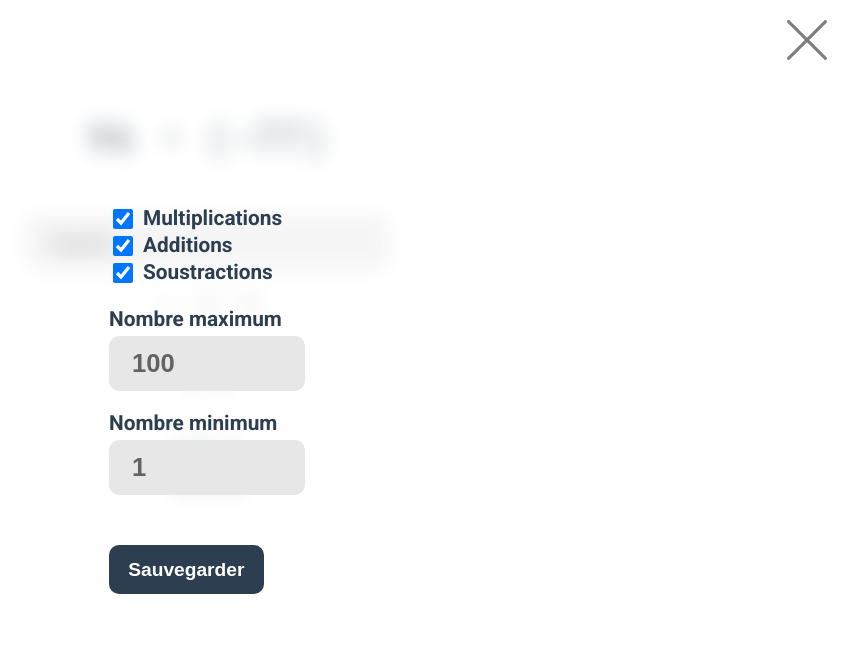
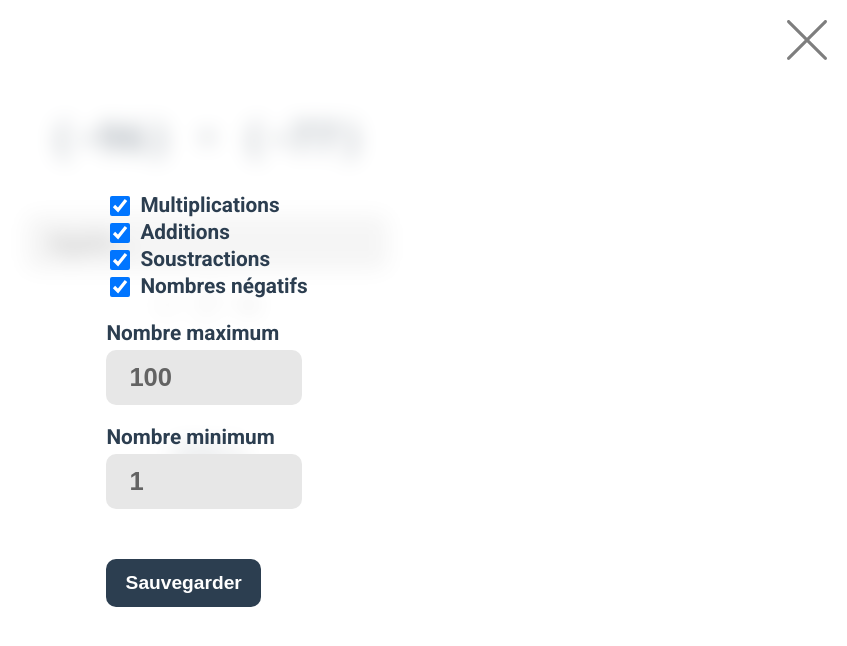
Before and after one commit to owengombas/Mental, a Vue app: page / in a window 1280 px wide. Both pictures are taken after a click on the element 1240 px from the left and 42 px from the top of the page. Shown: the top 646 px of the page, without its empty margins (433-1280 px from the left). Built offline with nearby package versions, Linux system fonts and the light colour scheme.

Commit message:
settings

```diff
--- a/src/components/Mental.vue
+++ b/src/components/Mental.vue
@@ -78,6 +78,10 @@
         <div>
           <input v-model="operations.minus" type="checkbox"/>
           <label>Soustractions</label>
+        </div>
+        <div>
+          <input v-model="operations.neg" type="checkbox"/>
+          <label>Nombres négatifs</label>
         </div>
         <div class="form-text">
           <label>
@@ -292,7 +296,8 @@ export default {
       operations: {
         minus: true,
         plus: true,
-        times: true
+        times: true,
+        neg: true
       }
     }
   },
--- a/src/script/generator.js
+++ b/src/script/generator.js
@@ -33,12 +33,16 @@ export default function getRandom (
   count,
   max = 10,
   min = 1,
-  operations = { minus: true, plus: true, times: true }
+  operations = { minus: true, plus: true, times: true, neg: true }
 ) {
   let text = ''
   let operation = ''
   for (let i = 0; i < count; i++) {
-    let coefficient = Math.floor(Math.random() * 2) === 1 ? 1 : -1
+    let coefficient = 1
+
+    if (operations.neg) {
+      coefficient = Math.floor(Math.random() * 3) === 1 ? 1 : -1
+    }
 
     if (i > 0) {
       operation = getOperation(operations)
```
